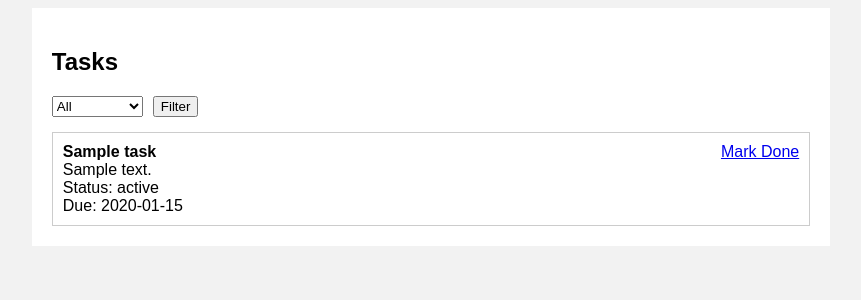
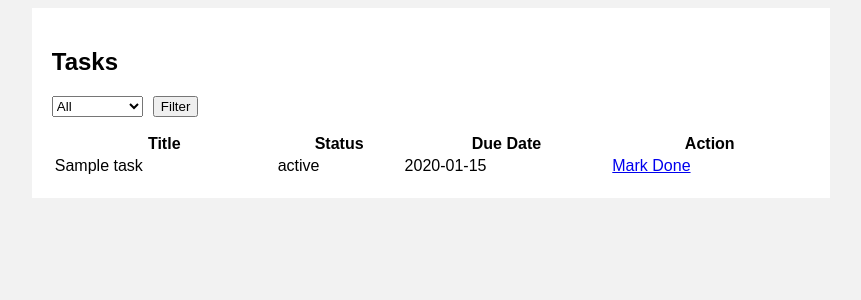
Before and after one commit to asrar000/simple_task_manager, a Flask app: page /tasks in a window 1280 px wide. Shown: the top 300 px of the page, without its empty margins (209-1070 px from the left). Run offline with Flask 3, Linux system fonts and the light colour scheme; tables that the repository leaves empty hold one stand-in row (values such as "Sample post").

Commit message:
Update tasks.html to show table view

```diff
--- a/templates/tasks.html
+++ b/templates/tasks.html
@@ -19,22 +19,27 @@
     <button type="submit">Filter</button>
 </form>
 
-    <div class="task-list">
+<table>
+    <tr>
+        <th>Title</th>
+        <th>Status</th>
+        <th>Due Date</th>
+        <th>Action</th>
+    </tr>
+
     {% for task in tasks %}
-        <div class="task">
-            <div>
-                <strong>{{ task["title"] }}</strong><br>
-                {{ task["description"] or "" }}<br>
-                Status: {{ task["status"] }}<br>
-                Due: {{ task["due_date"] or "N/A" }}
-            </div>
-
+    <tr>
+        <td>{{ task["title"] }}</td>
+        <td>{{ task["status"] }}</td>
+        <td>{{ task["due_date"] or "N/A" }}</td>
+        <td>
             {% if task["status"] != "done" %}
             <a href="/tasks/done/{{ task['id'] }}">Mark Done</a>
             {% endif %}
-        </div>
+        </td>
+    </tr>
     {% endfor %}
-    </div>
+</table>
 
 </div>
 </body>
```
Lines whose indentation alone changed are shown as unchanged.
